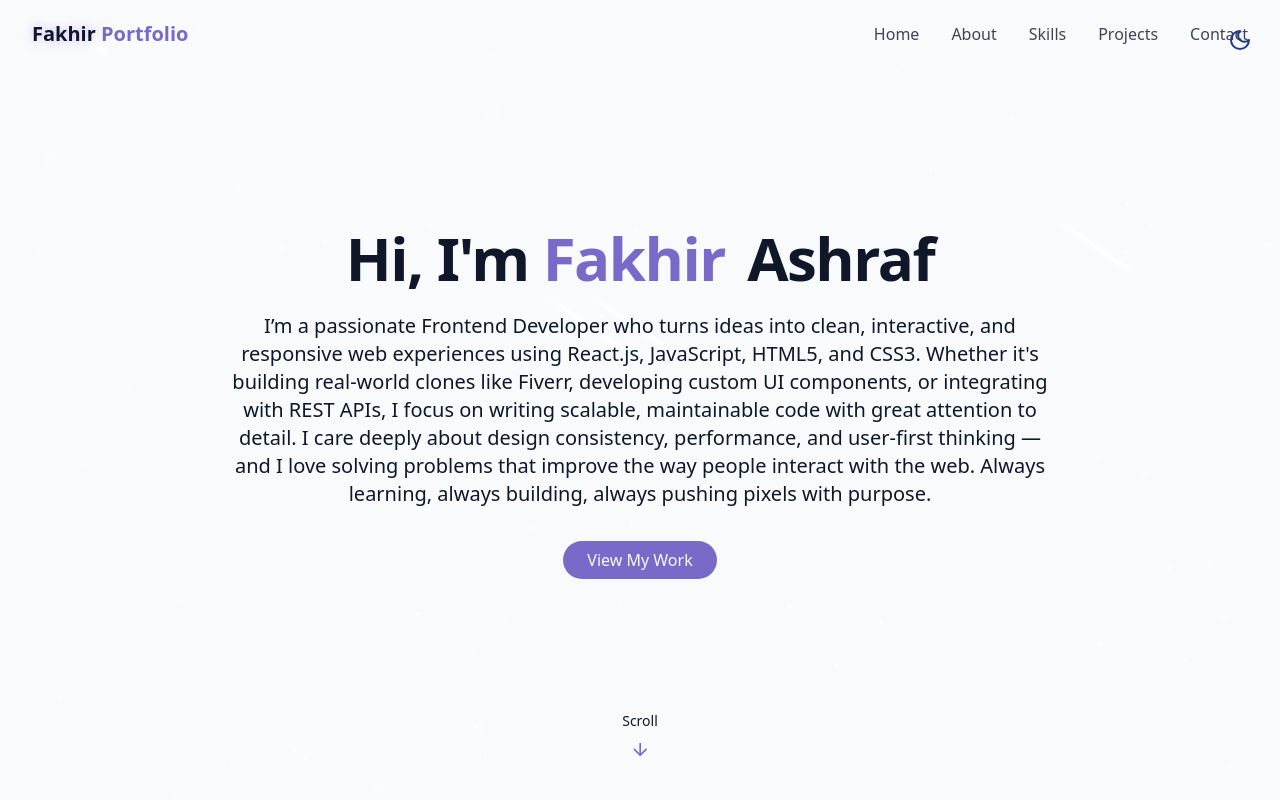
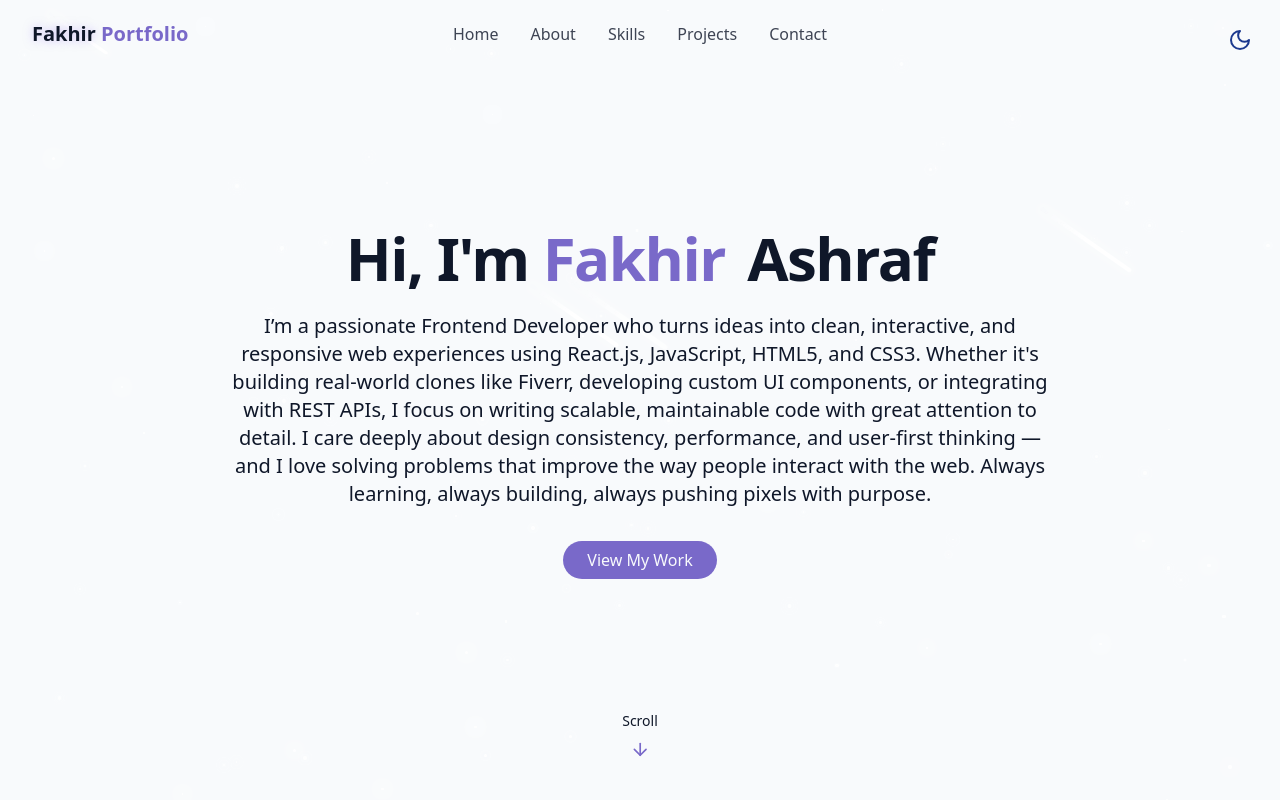
Before and after one commit to FakharCh24/Myportfolio, a React (Vite) app: page / in a window 1280 px wide. Shown: the top 800 px of the page. Built offline with nearby package versions, Linux system fonts and the light colour scheme.

Commit message:
`feat: added ThemeToggle component to Navbar and removed it from Home page`

```diff
--- a/src/components/Navbar.jsx
+++ b/src/components/Navbar.jsx
@@ -1,6 +1,7 @@
 import { cn } from "@/lib/utils";
 import { Menu, X } from "lucide-react";
 import { useEffect, useState } from "react";
+import { ThemeToggle } from "./ThemeToggle";
 
 const navItems = [
   { name: "Home", href: "#hero" },
@@ -40,8 +41,8 @@ export const Navbar = () => {
           </span>
         </a>
 
-        {/* desktop nav */}
-        <div className="hidden md:flex space-x-8">
+        {/* desktop nav - centered */}
+        <div className="hidden md:flex absolute left-1/2 top-1/2 transform -translate-x-1/2 -translate-y-1/2 space-x-8">
           {navItems.map((item, key) => (
             <a
               key={key}
@@ -51,6 +52,11 @@ export const Navbar = () => {
               {item.name}
             </a>
           ))}
+        </div>
+
+        {/* Theme Toggle Button */}
+        <div className="ml-4 flex-shrink-0">
+          <ThemeToggle />
         </div>
 
         {/* mobile nav */}
--- a/src/pages/Home.jsx
+++ b/src/pages/Home.jsx
@@ -1,5 +1,4 @@
 import { Navbar } from "../components/Navbar";
-import { ThemeToggle } from "../components/ThemeToggle";
 import { StarBackground } from "@/components/StarBackground";
 import { HeroSection } from "../components/HeroSection";
 import { AboutSection } from "../components/AboutSection";
@@ -11,8 +10,6 @@ import { Footer } from "../components/Footer";
 export const Home = () => {
   return (
     <div className="min-h-screen bg-background text-foreground overflow-x-hidden">
-      {/* Theme Toggle */}
-      <ThemeToggle />
       {/* Background Effects */}
       <StarBackground />
 
```
